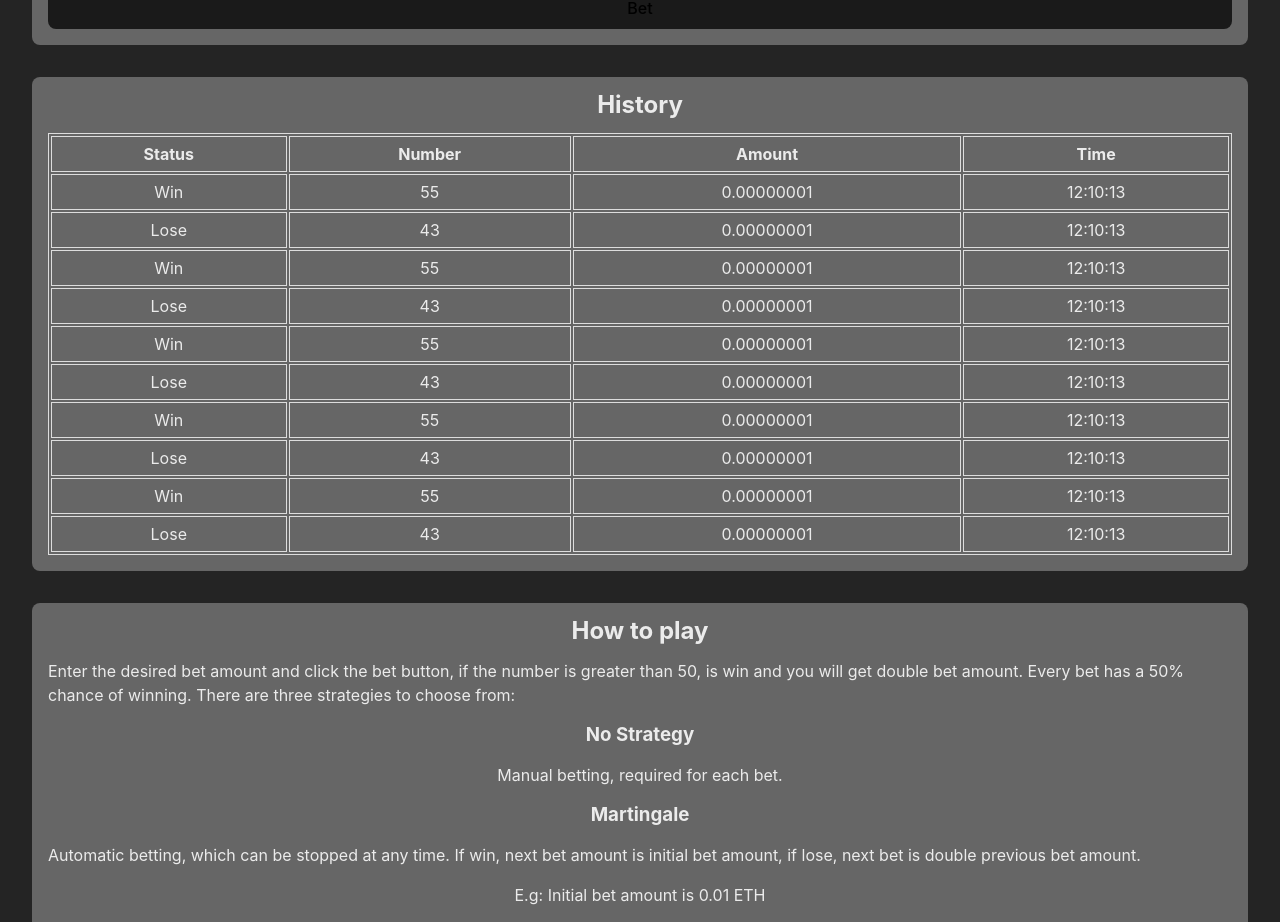
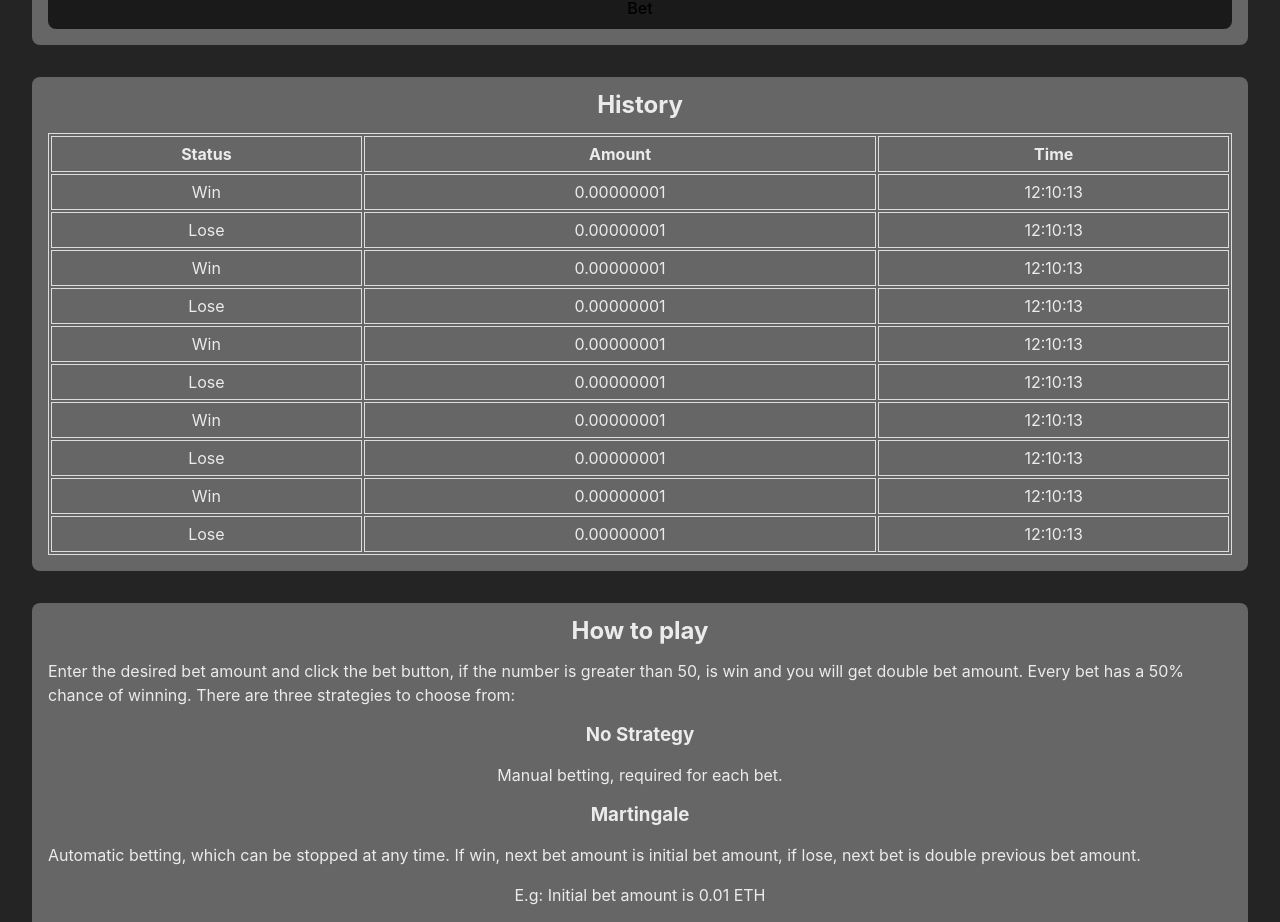
Before and after one commit to throuz/fair-game, a React (Vite) app: page / in a window 1280 px wide. Shown: the part 879-1801 px from the top of the page. Built offline with nearby package versions, Linux system fonts and the light colour scheme.

Commit message:
remove number in history

```diff
--- a/src/App.jsx
+++ b/src/App.jsx
@@ -25,12 +25,10 @@ const App = () => {
       </div>
       <div className="card">
         <h2>History</h2>
-
         <table>
           <thead>
             <tr>
               <th>Status</th>
-              <th>Number</th>
               <th>Amount</th>
               <th>Time</th>
             </tr>
@@ -38,61 +36,51 @@ const App = () => {
           <tbody>
             <tr>
               <td>Win</td>
-              <td>55</td>
               <td>0.00000001</td>
               <td>12:10:13</td>
             </tr>
             <tr>
               <td>Lose</td>
-              <td>43</td>
               <td>0.00000001</td>
               <td>12:10:13</td>
             </tr>
             <tr>
               <td>Win</td>
-              <td>55</td>
               <td>0.00000001</td>
               <td>12:10:13</td>
             </tr>
             <tr>
               <td>Lose</td>
-              <td>43</td>
               <td>0.00000001</td>
               <td>12:10:13</td>
             </tr>
             <tr>
               <td>Win</td>
-              <td>55</td>
               <td>0.00000001</td>
               <td>12:10:13</td>
             </tr>
             <tr>
               <td>Lose</td>
-              <td>43</td>
               <td>0.00000001</td>
               <td>12:10:13</td>
             </tr>
             <tr>
               <td>Win</td>
-              <td>55</td>
               <td>0.00000001</td>
               <td>12:10:13</td>
             </tr>
             <tr>
               <td>Lose</td>
-              <td>43</td>
               <td>0.00000001</td>
               <td>12:10:13</td>
             </tr>
             <tr>
               <td>Win</td>
-              <td>55</td>
               <td>0.00000001</td>
               <td>12:10:13</td>
             </tr>
             <tr>
               <td>Lose</td>
-              <td>43</td>
               <td>0.00000001</td>
               <td>12:10:13</td>
             </tr>
```
